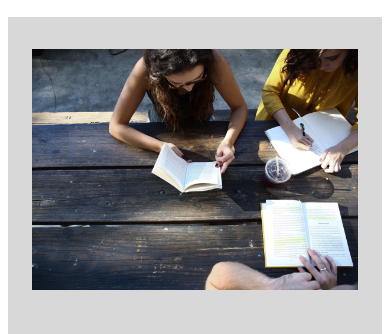
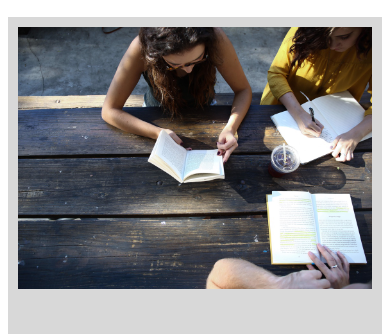
Before and after one commit to arstepan/Colmar-Academy, a plain HTML site: page index.html in a window 390 px wide. Shown: the part 82-416 px from the top of the page. Drawn offline with Linux system fonts and the light colour scheme.

Commit message:
some changes

```diff
--- a/style.css
+++ b/style.css
@@ -222,7 +222,11 @@ main{
 
 
     }
+    .left, .right{
 
+        margin: 10px;
+
+    }
 
     .learn_section .pic{
 
```
